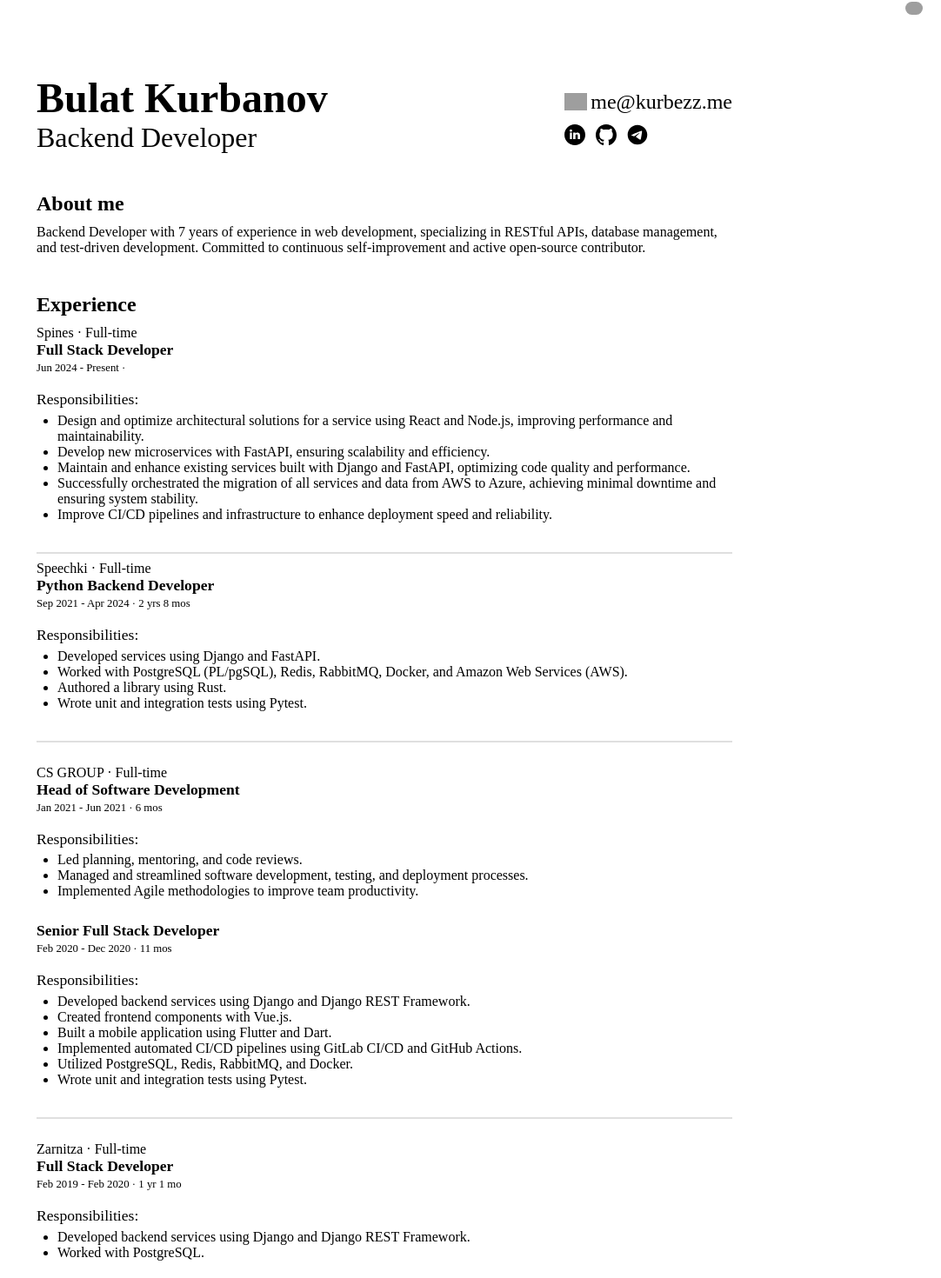
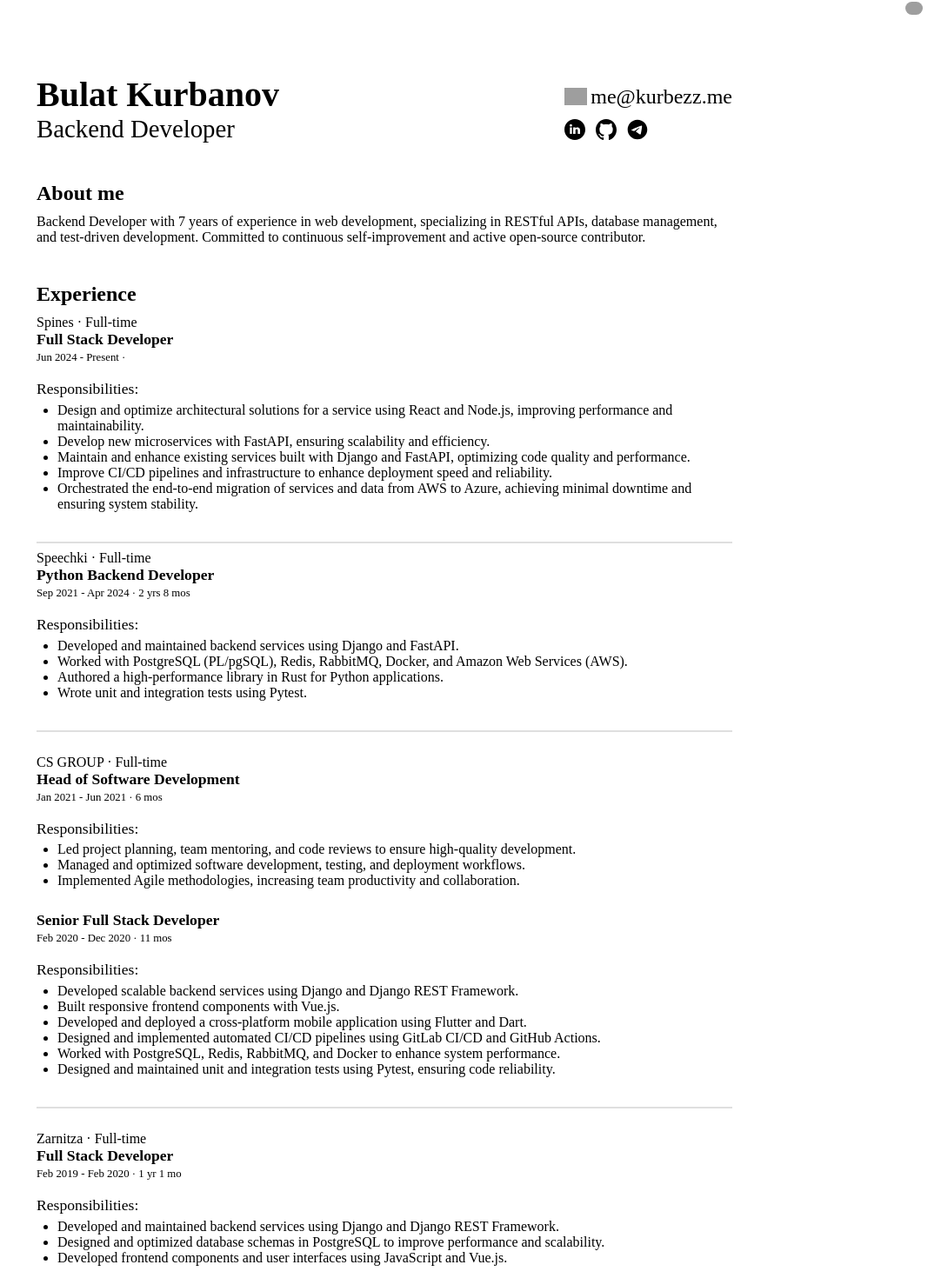
Before and after one commit to kurbezz/kurbezz, a Nuxt app in the folder src/: page / in a window 1280 px wide. Shown: the part 19-1489 px from the top of the page at 87% size, without its empty margins (198-1280 px from the left). Built offline with nearby package versions, Linux system fonts and the light colour scheme; grey boxes are pictures that could not be loaded.

Commit message:
Fix printing

```diff
--- a/src/app.vue
+++ b/src/app.vue
@@ -143,7 +143,7 @@ const PROJECTS = [
     <div>
       <h2 class="block-header">Experience</h2>
 
-      <div>
+      <div class="page-break-avoid">
         <span>Spines · Full-time</span>
         <br>
         <strong class="text-large">Full Stack Developer</strong>
@@ -158,15 +158,14 @@ const PROJECTS = [
           <li>Develop new microservices with FastAPI, ensuring scalability and efficiency.</li>
           <li>Maintain and enhance existing services built with Django and FastAPI,
             optimizing code quality and performance.</li>
-          <li>Successfully orchestrated the migration of all services and data from AWS to Azure,
-            achieving minimal downtime and ensuring system stability.</li>
           <li>Improve CI/CD pipelines and infrastructure to enhance deployment speed and reliability.</li>
+          <li>Orchestrated the end-to-end migration of services and data from AWS to Azure, achieving minimal downtime and ensuring system stability.</li>
         </ul>
       </div>
       <br>
       <hr>
 
-      <div>
+      <div class="page-break-avoid">
         <span>Speechki · Full-time</span>
         <br>
         <strong class="text-large">Python Backend Developer</strong>
@@ -176,9 +175,9 @@ const PROJECTS = [
         <br>
         <span class="text-large">Responsibilities:</span>
         <ul>
-          <li>Developed services using Django and FastAPI.</li>
+          <li>Developed and maintained backend services using Django and FastAPI.</li>
           <li>Worked with PostgreSQL (PL/pgSQL), Redis, RabbitMQ, Docker, and Amazon Web Services (AWS).</li>
-          <li>Authored a library using Rust.</li>
+          <li>Authored a high-performance library in Rust for Python applications.</li>
           <li>Wrote unit and integration tests using Pytest.</li>
         </ul>
       </div>
@@ -187,7 +186,7 @@ const PROJECTS = [
 
       <br>
 
-      <div>
+      <div class="page-break-avoid">
         <span>CS GROUP · Full-time</span>
         <br>
 
@@ -198,9 +197,9 @@ const PROJECTS = [
         <br>
         <span class="text-large">Responsibilities:</span>
         <ul>
-          <li>Led planning, mentoring, and code reviews.</li>
-          <li>Managed and streamlined software development, testing, and deployment processes.</li>
-          <li>Implemented Agile methodologies to improve team productivity.</li>
+          <li>Led project planning, team mentoring, and code reviews to ensure high-quality development.</li>
+          <li>Managed and optimized software development, testing, and deployment workflows.</li>
+          <li>Implemented Agile methodologies, increasing team productivity and collaboration.</li>
         </ul>
 
         <br>
@@ -212,19 +211,19 @@ const PROJECTS = [
         <br>
         <span class="text-large">Responsibilities:</span>
         <ul>
-          <li>Developed backend services using Django and Django REST Framework.</li>
-          <li>Created frontend components with Vue.js.</li>
-          <li>Built a mobile application using Flutter and Dart.</li>
-          <li>Implemented automated CI/CD pipelines using GitLab CI/CD and GitHub Actions.</li>
-          <li>Utilized PostgreSQL, Redis, RabbitMQ, and Docker.</li>
-          <li>Wrote unit and integration tests using Pytest.</li>
+          <li>Developed scalable backend services using Django and Django REST Framework.</li>
+          <li>Built responsive frontend components with Vue.js.</li>
+          <li>Developed and deployed a cross-platform mobile application using Flutter and Dart.</li>
+          <li>Designed and implemented automated CI/CD pipelines using GitLab CI/CD and GitHub Actions.</li>
+          <li>Worked with PostgreSQL, Redis, RabbitMQ, and Docker to enhance system performance.</li>
+          <li>Designed and maintained unit and integration tests using Pytest, ensuring code reliability.</li>
         </ul>
       </div>
       <br>
       <hr>
       <br>
 
-      <div>
+      <div class="page-break-avoid">
         <span>Zarnitza · Full-time</span>
         <br>
         <strong class="text-large">Full Stack Developer</strong>
@@ -234,15 +233,16 @@ const PROJECTS = [
         <br>
         <span class="text-large">Responsibilities:</span>
         <ul>
-          <li>Developed backend services using Django and Django REST Framework.</li>
-          <li>Worked with PostgreSQL.</li>
+          <li>Developed and maintained backend services using Django and Django REST Framework.</li>
+          <li>Designed and optimized database schemas in PostgreSQL to improve performance and scalability.</li>
+          <li>Developed frontend components and user interfaces using JavaScript and Vue.js.</li>
         </ul>
       </div>
       <br>
       <hr>
       <br>
 
-      <div>
+      <div class="page-break-avoid">
         <span>DIA.LOG · Part-time</span>
         <br>
         <strong class="text-large">Software Developer</strong>
@@ -252,13 +252,13 @@ const PROJECTS = [
         <br>
         <span class="text-large">Responsibilities:</span>
         <ul>
-          <li>Developed backend services using Flask.</li>
-          <li>Created an Android application.</li>
+          <li>Developed and maintained backend service using Flask.</li>
+          <li>Designed and built an Android application using Java/Kotlin.</li>
         </ul>
       </div>
     </div>
 
-    <div>
+    <div class="page-break-avoid">
       <h2 class="block-header">Technologies and Tools</h2>
       <div class="technology-list">
         <strong>Programming Languages:</strong>
@@ -297,7 +297,7 @@ const PROJECTS = [
     <div>
       <h2 class="block-header">Projects</h2>
 
-      <div class="projects">
+      <div class="projects page-break-avoid">
         <div v-for="project in PROJECTS" class="project">
           <strong class="project-name">{{ project.name }}</strong><span> · {{  project.company  }}</span>
           <br>
@@ -310,7 +310,7 @@ const PROJECTS = [
       </div>
     </div>
 
-    <div>
+    <div class="page-break-avoid">
       <h2 class="block-header">Education</h2>
       <div>
         <strong class="text-large">Bachelor of Engineering - BE, Computational and Applied Mathematics</strong>
@@ -344,6 +344,10 @@ body {
   padding: 4em;
   max-width: 800px;
   margin: auto;
+
+  @media print {
+    padding: 0 !important;
+  }
 }
 
 @media only screen and (max-width: 825px) {
@@ -380,12 +384,12 @@ body {
 }
 
 .name {
-  font-size: 3em;
+  font-size: 2.5em;
   font-weight: bold;
 }
 
 .profession {
-  font-size: 2em;
+  font-size: 1.8em;
 }
 
 .email {
@@ -523,4 +527,9 @@ a {
 .block-header {
   padding-top: 1em;
 }
+
+.page-break-avoid {
+    width: 100%;
+    page-break-inside: avoid;
+  }
 </style>
```
